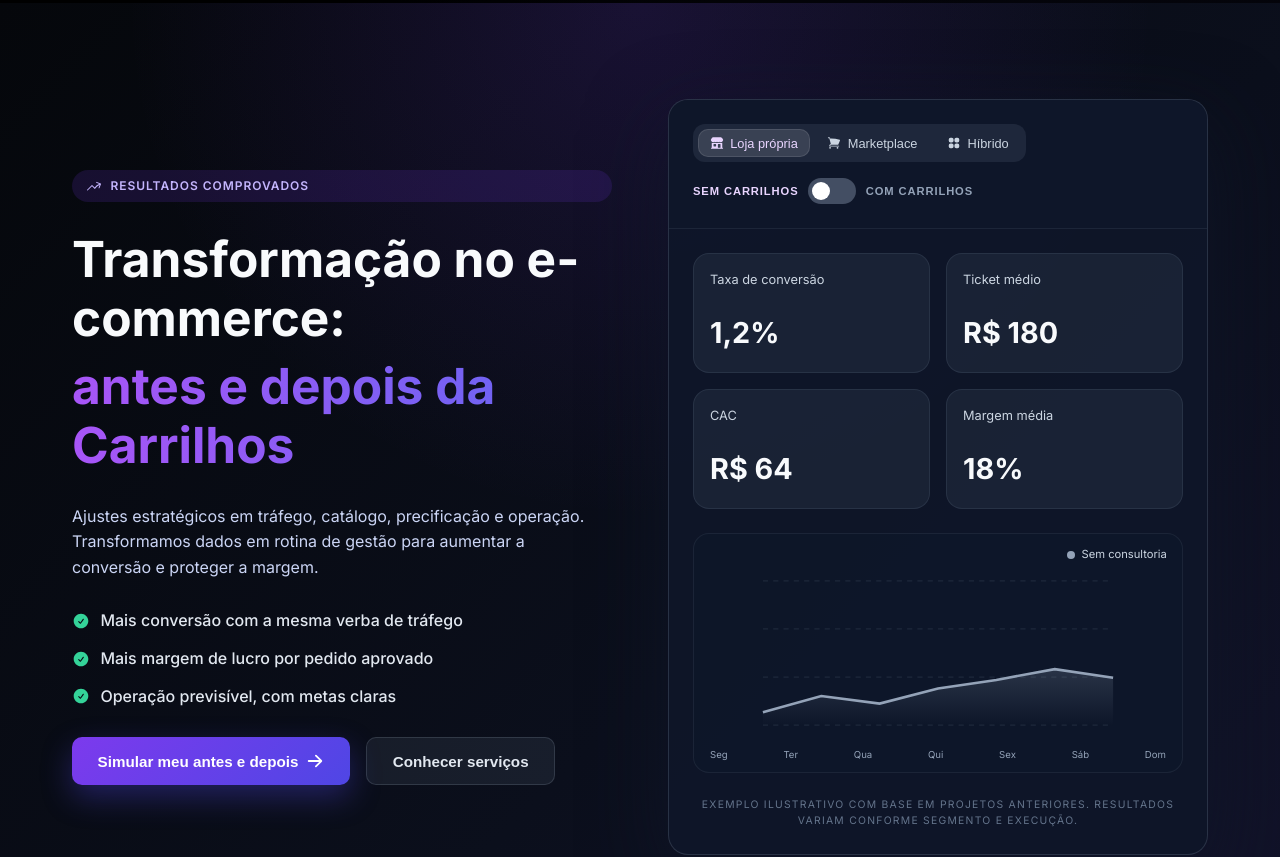
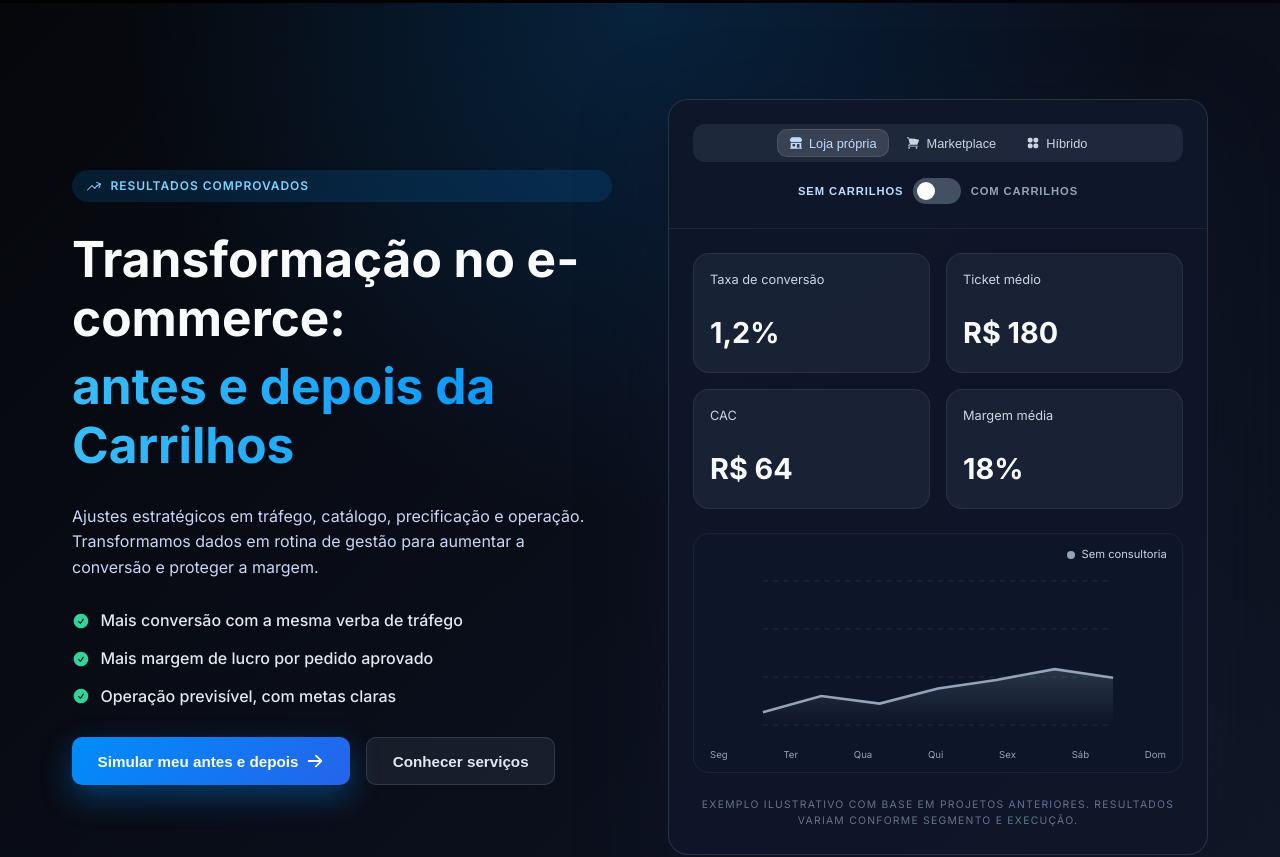
Before and after one commit to gjthec/carrilhos, a React (Create React App) app: page / in a window 1280 px wide. Shown: the part 2920-3777 px from the top of the page. Built offline with nearby package versions, Linux system fonts and the light colour scheme.

Commit message:
Align comparison section with blue theme

```diff
--- a/src/components/ComparisonSection.css
+++ b/src/components/ComparisonSection.css
@@ -1,7 +1,7 @@
 .comparison {
   padding: 6rem 0;
-  background: radial-gradient(circle at top, rgba(124, 58, 237, 0.15), transparent 45%),
-    linear-gradient(135deg, #05070b 0%, #0b0f1c 60%, #12132a 100%);
+  background: radial-gradient(circle at top, rgba(0, 142, 249, 0.18), transparent 45%),
+    linear-gradient(135deg, #05070b 0%, #0b0f1c 60%, #111827 100%);
 }
 
 .comparison-grid {
@@ -23,8 +23,8 @@
   gap: 0.5rem;
   padding: 0.4rem 0.9rem;
   border-radius: 999px;
-  background: rgba(124, 58, 237, 0.15);
-  color: #c4b5fd;
+  background: rgba(0, 142, 249, 0.15);
+  color: #7dd3fc;
   font-size: 0.75rem;
   font-weight: 600;
   text-transform: uppercase;
@@ -41,7 +41,7 @@
 .comparison-title-highlight {
   display: block;
   margin-top: 0.5rem;
-  background: linear-gradient(90deg, #a855f7, #6366f1);
+  background: linear-gradient(90deg, #38bdf8, #008ef9);
   -webkit-background-clip: text;
   background-clip: text;
   color: transparent;
@@ -92,14 +92,14 @@
 }
 
 .comparison-action--primary {
-  background: linear-gradient(135deg, #7c3aed, #4f46e5);
+  background: linear-gradient(135deg, #008ef9, #2563eb);
   color: #fff;
-  box-shadow: 0 12px 30px rgba(79, 70, 229, 0.35);
+  box-shadow: 0 12px 30px rgba(0, 142, 249, 0.35);
 }
 
 .comparison-action--primary:hover {
   transform: translateY(-2px);
-  box-shadow: 0 18px 40px rgba(79, 70, 229, 0.4);
+  box-shadow: 0 18px 40px rgba(0, 142, 249, 0.4);
 }
 
 .comparison-action--ghost {
@@ -131,8 +131,9 @@
   display: flex;
   flex-wrap: wrap;
   align-items: center;
-  justify-content: space-between;
+  justify-content: center;
   gap: 1rem;
+  text-align: center;
 }
 
 .comparison-tabs {
@@ -141,6 +142,8 @@
   padding: 0.3rem;
   border-radius: 12px;
   background: rgba(148, 163, 184, 0.12);
+  justify-content: center;
+  width: 100%;
 }
 
 .comparison-tab {
@@ -159,7 +162,7 @@
 
 .comparison-tab.active {
   background: rgba(255, 255, 255, 0.12);
-  color: #e9d5ff;
+  color: #bfdbfe;
   box-shadow: inset 0 0 0 1px rgba(255, 255, 255, 0.1);
 }
 
@@ -171,6 +174,8 @@
   display: flex;
   align-items: center;
   gap: 0.6rem;
+  justify-content: center;
+  width: 100%;
 }
 
 .comparison-toggle-label {
@@ -185,7 +190,7 @@
 }
 
 .comparison-toggle-label.active {
-  color: #e9d5ff;
+  color: #bfdbfe;
 }
 
 .comparison-toggle-track {
@@ -202,7 +207,7 @@
 }
 
 .comparison-toggle-track.active {
-  background: #7c3aed;
+  background: #008ef9;
 }
 
 .comparison-toggle-thumb {
@@ -261,8 +266,8 @@
 }
 
 .comparison-kpi-badge.positive {
-  background: rgba(16, 185, 129, 0.15);
-  color: #6ee7b7;
+  background: rgba(14, 165, 233, 0.2);
+  color: #7dd3fc;
 }
 
 .comparison-kpi-badge.negative {
@@ -300,7 +305,7 @@
 }
 
 .comparison-kpi-after strong {
-  color: #e9d5ff;
+  color: #bae6fd;
   font-size: 1.35rem;
 }
 
@@ -358,7 +363,7 @@
 }
 
 .legend-dot--after {
-  background: #7c3aed;
+  background: #008ef9;
 }
 
 .legend-hidden {
@@ -412,7 +417,7 @@
 }
 
 .comparison-tooltip-dot--after {
-  background: #7c3aed;
+  background: #008ef9;
 }
 
 .comparison-tooltip-label {
@@ -421,7 +426,7 @@
 
 .comparison-tooltip-label--after,
 .comparison-tooltip-value--after {
-  color: #e9d5ff;
+  color: #bfdbfe;
   font-weight: 600;
 }
 
@@ -443,12 +448,12 @@
 
   .comparison-card-header {
     flex-direction: column;
-    align-items: flex-start;
+    align-items: center;
   }
 
   .comparison-tabs {
     width: 100%;
-    justify-content: space-between;
+    justify-content: center;
   }
 }
 
--- a/src/components/ComparisonSection.js
+++ b/src/components/ComparisonSection.js
@@ -235,8 +235,8 @@
                         <stop offset="100%" stopColor="#94a3b8" stopOpacity="0" />
                       </linearGradient>
                       <linearGradient id="comparisonAfter" x1="0" y1="0" x2="0" y2="1">
-                        <stop offset="0%" stopColor="#7c3aed" stopOpacity="0.45" />
-                        <stop offset="100%" stopColor="#7c3aed" stopOpacity="0" />
+                        <stop offset="0%" stopColor="#008ef9" stopOpacity="0.45" />
+                        <stop offset="100%" stopColor="#008ef9" stopOpacity="0" />
                       </linearGradient>
                     </defs>
 
@@ -262,7 +262,7 @@
                     <path
                       d={chart.after.line}
                       fill="none"
-                      stroke="#7c3aed"
+                      stroke="#008ef9"
                       strokeWidth="3"
                       opacity={isAfter ? 1 : 0}
                     />
```
